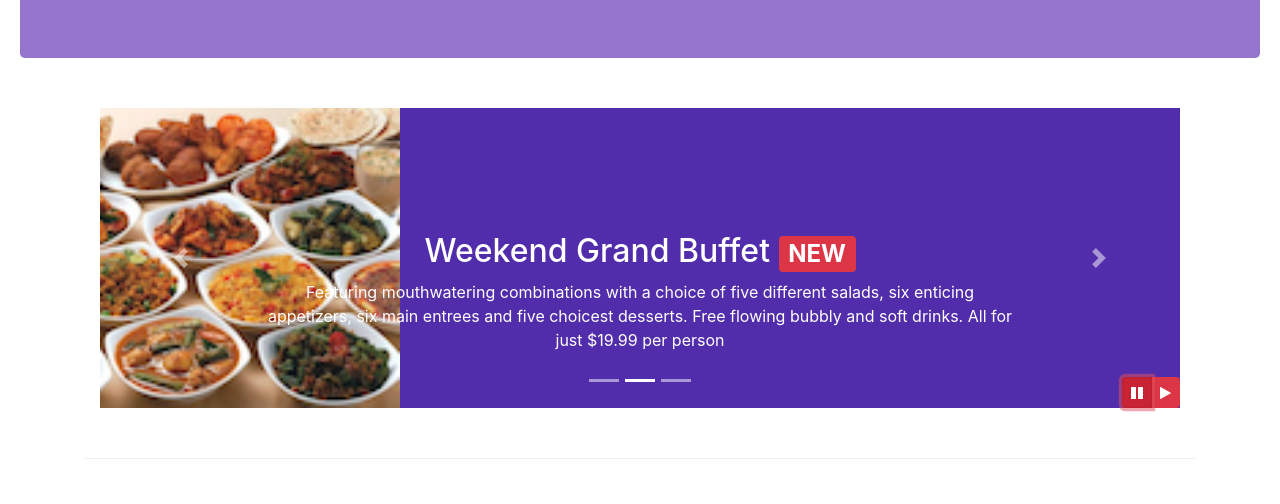
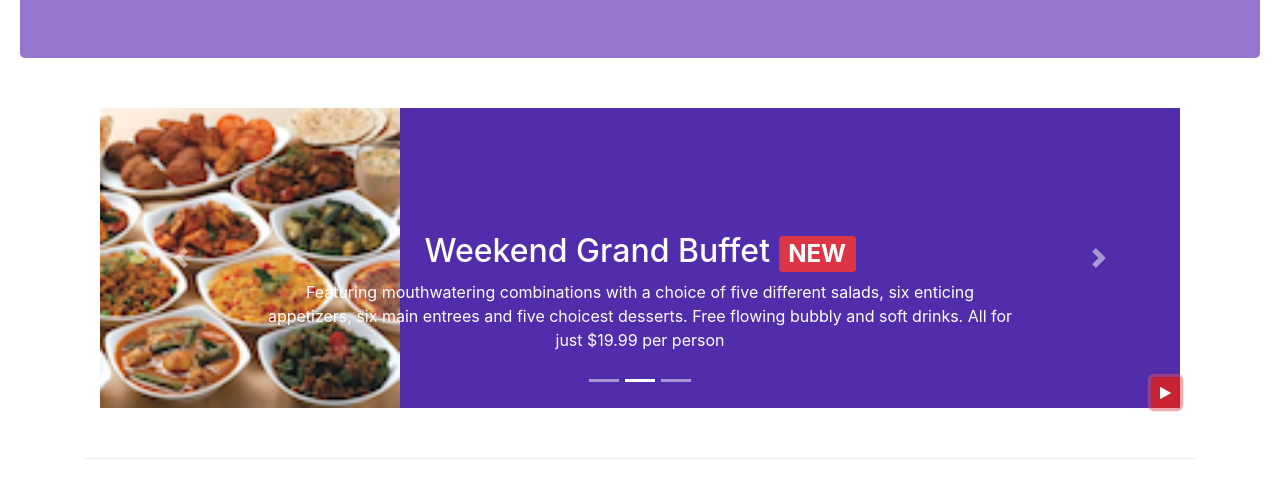
Before and after one commit to aripan/bootstrap4-project, a website: page index.html in a window 1280 px wide. Both pictures are taken after a click on the button 1137 px from the left and 688 px from the top of the page. Shown: the part 296-800 px from the top of the page. Drawn offline with nearby package versions, Linux system fonts and the light colour scheme.

Commit message:
More Bootstrap JQuery

```diff
--- a/index.html
+++ b/index.html
@@ -425,14 +425,17 @@
             >
               <span class="carousel-control-next-icon"></span>
             </a>
-            <div class="btn-group" id="carouselButton">
+            <!-- <div class="btn-group" id="carouselButton">
               <button class="btn btn-danger btn-sm" id="carousel-pause">
                 <span class="fa fa-pause"></span>
               </button>
               <button class="btn btn-danger btn-sm" id="carousel-play">
                 <span class="fa fa-play"></span>
               </button>
-            </div>
+            </div> -->
+            <button class="btn btn-danger btn-sm" id="carouselButton">
+              <span class="fa fa-pause"></span>
+            </button>
           </div>
         </div>
       </div>
@@ -722,13 +725,27 @@
       //   $('[data-toggle="tooltip"]').tooltip();
       // });
 
-      $(function () {
+      $(document).ready(function () {
         $("#mycarousel").carousel({ interval: 2000 });
-        $("#carousel-pause").click(function () {
-          $("#mycarousel").carousel("pause");
-        });
-        $("#carousel-play").click(function () {
-          $("#mycarousel").carousel("cycle");
+        // $("#carousel-pause").click(function () {
+        //   $("#mycarousel").carousel("pause");
+        // });
+        // $("#carousel-play").click(function () {
+        //   $("#mycarousel").carousel("cycle");
+        // });
+
+        $("#carouselButton").click(function () {
+          if ($("#carouselButton").children("span").hasClass("fa-pause")) {
+            $("#mycarousel").carousel("pause");
+            $("#carouselButton").children("span").removeClass("fa-pause");
+            $("#carouselButton").children("span").addClass("fa-play");
+          } else if (
+            $("#carouselButton").children("span").hasClass("fa-play")
+          ) {
+            $("#mycarousel").carousel("cycle");
+            $("#carouselButton").children("span").removeClass("fa-play");
+            $("#carouselButton").children("span").addClass("fa-pause");
+          }
         });
       });
     </script>
```
